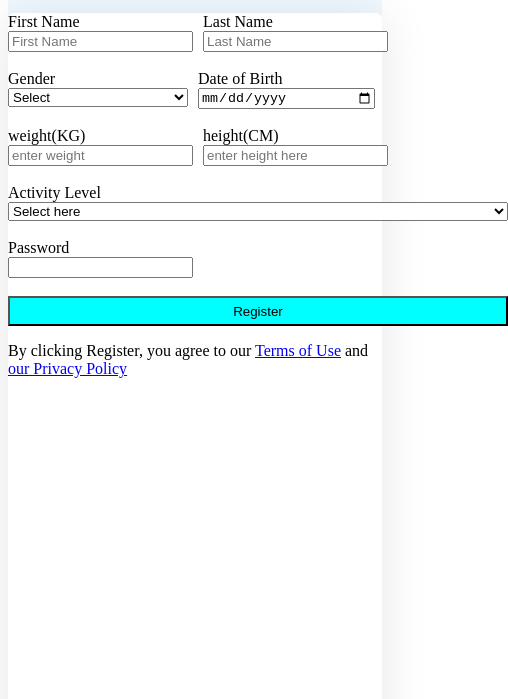
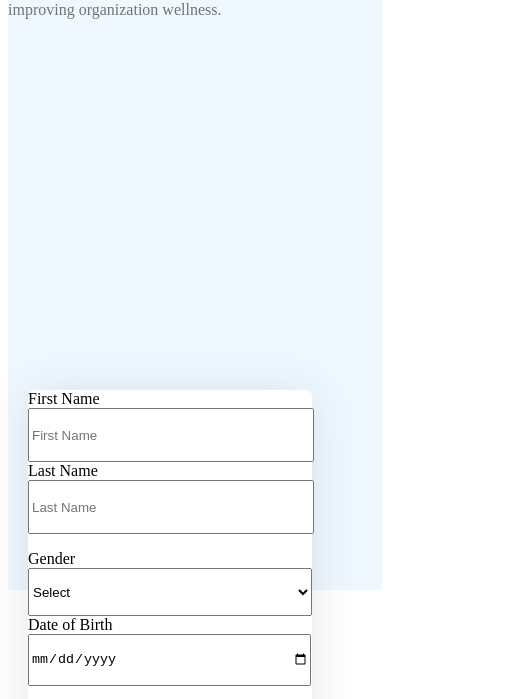
Before and after one commit to tonnero234/FIGMA_ALTSCHOOL_AFRICA_assignment_3, a plain HTML site: page index.html in a window 390 px wide. Shown: the part 262-961 px from the top of the page, 508 px wide, since content can reach past the window. Drawn offline with Linux system fonts and the light colour scheme.

Commit message:
media query adjusted

```diff
--- a/assets/styles.css
+++ b/assets/styles.css
@@ -1,5 +1,5 @@
 .body{
-width: 100%; height: 100vh; opacity: 0.04; background: #2EC4B6;
+width: 100%; height: 100%; opacity: 0.04; background-color: #2EC4B6 !important;
 margin: 0;
 padding: 0;
 }
@@ -16,6 +16,7 @@ padding: 0;
         background-color: aliceblue;
 		justify-content: center;
 		align-items: center;
+		height: 100vh;
     }
 
 .form-table{
@@ -23,76 +24,145 @@ padding: 0;
 	justify-content: center;
 	align-items: center;
 	flex-direction: column;
-	height: 100vh;
-	width: 50%;
+	margin-left: 20px;
+	margin-right: 70px;
+	display: flex;
+	margin-top: -200px;
 }
 .header{
 	flex-direction: column;
 	justify-content: center;
 	align-items: center;
+	height: 100%;
+	margin-top: 300px;
+}
+.header-paragraph{
+	word-wrap: break-word;
+	width: 70%;
+	height: 50%;
 }
 
 .name-section{
     display: flex;
+	margin-bottom: 1rem;
 
 }
 .fname{
-	margin-right: 10px;
+	margin-right: 30px;
 }
 .kg{
-	margin-right: 10px;
+	margin-right: 30px;
 }
+
+.sex{margin-right: 30px;
+}
+.Dob{
+	margin-left: -10px;
+}
+
 .lname{
 	float: left;
 }
 .cm{float: left;}
 
+.Dob{
+	float: left;
+}
+
 .weight-section{
     display: flex;
+	margin-bottom: 1rem;
 }
+.activity-section{
+	display: flex;
+	margin-bottom: 1rem;
+}
+
 .register-section{
-width: 500px; height: 30px; background-color: aqua;
+background-color: aqua;
+width: 100%;
 }
+
 .second-line{
     display: flex;
+	margin-bottom: 1rem;
 }
-.sex{margin-right: 10px;}
 
-.Dob{float: left;
-size: 60px;}
+.password-section{
+	margin-bottom: 1rem;
+}
 
-  .form-table {
-	width: 100%;
+  .form-table input, select, button {
+	height: 48px;
+	width: 98%;
   }
-/*--mobile-320px-responsiveness--*/
 
-@media screen and (max-width: 320px) {
+  .form-table select{
+	width: 100% !important;
+  }
+  .form-table .sex{
+	width: 48%;
+  }
+  .form-table .Dob{
+	width: 48%;
+  }
 
+
+
+
+
+/*--mobile-768px-responsiveness--*/
+@media screen and (max-width: 768px) {
 	.main{
-		flex-direction: column;
+		flex-direction: row;
+		flex-wrap: wrap;
+		width: 100%;
+
 	}
 	.form-table{
-		flex-direction: column;
-		width: 100%;
-		height: 100%;
-		justify-content: center;
-
-	}
+		margin-top: 0;
+		.name-section{
+			display:inline-block;
+		}
+.second-line{
+	display: grid;
+}
+.weight-section{
+	display: grid;
 }
 
 
-/*--mobile-768px-responsiveness--*/
+	}
 
-@media screen and (max-width: 768px) {
-	.main{
-		flex-direction: column;
+	.name-section{
+		width: 100% !important;
 	}
-	.form-table{
-		height: 100vh;
+	.kg{
+		width: 100% !important;
 	}
-	.header-paragraph{
-	word-wrap: break-word;
-	width: 70%;
-	height: 50%;
+	.fname{
+		width: 100% !important;
 	}
+	.lname{
+		width: 100%;
+	}
+	.sex{
+		width: 100% !important;
+	}
+	.Dob{
+		width: 100% !important;
+		margin-left: 0;
+	}
+
+	.header{
+		margin-bottom:-250px;
+		display: inline-block;
+		margin-top:50px;
+		.header-paragraph{
+			display: contents;
+			flex-wrap: wrap;
+			align-items: center;
+		}
+	}
+
 }
--- a/index.html
+++ b/index.html
@@ -17,43 +17,45 @@
     <form class="form" action="#" method="post">
       <div class="name-section">
         <div class="fname">
-        <label for="First Name">First Name</label><br>
+        <label for="First Name">First Name</label>
         <input type="text" placeholder="First Name" id="FirstName" required>
-    </div> <br>
+    </div>
         <div class="lname">
-        <label for="Last Name">Last Name</label><br>
-        <input type="text" placeholder="Last Name" id="LastName" required></div></div><br>
+        <label for="Last Name">Last Name</label>
+        <input type="text" placeholder="Last Name" id="LastName" required></div></div>
   <div class="second-line">
             <div class="sex">
-        <label for="Gender">Gender</label><br>
-    <select style="width: 180px;">
+        <label for="Gender">Gender</label>
+    <select>
         <option value="Select">Select</option>
         <option value="Male">Male</option>
         <option value="Female">Female</option>
     </select></div>
     <div class="Dob">
-   <label for="Date of Birth">Date of Birth</label><br>
-    <input type="date" required style="width: 172px;"></div>
-<br></div><br>
+   <label for="Date of Birth">Date of Birth</label>
+    <input type="date" required></div>
+</div>
 
     <div class="weight-section">
         <div class="kg">
-    <label for="weight(KG)">weight(KG)</label><br>
-    <input type="text" placeholder="enter weight" required></div><br>
+    <label for="weight(KG)">weight(KG)</label>
+    <input type="text" placeholder="enter weight" required></div>
     <div class="cm">
-        <label for="height(CM)">height(CM)</label><br>
+        <label for="height(CM)">height(CM)</label>
         <input type="text" placeholder="enter height here" required></div>
-    </div><br>
+    </div>
 
-       <div class="activity-section"> <label for="activity">Activity Level</label><br>
-        <select name="activity" id="activity" style="width: 500px;">
+
+        <label for="activity">Activity Level</label>
+        <div class="activity-section">
+        <select name="activity" id="activity">
             <option value="#">Select here</option>
-        </select><br></div><br>
+        </select></div>
 
     <div class="password-section">
-        <label for="Password">Password</label><br>
+        <label for="Password">Password</label>
         <input type="password" required>
-    </div><br>
+    </div>
 
     <div class="register-section" >
     <button type="button" class="register-section">Register</button></div>
```
